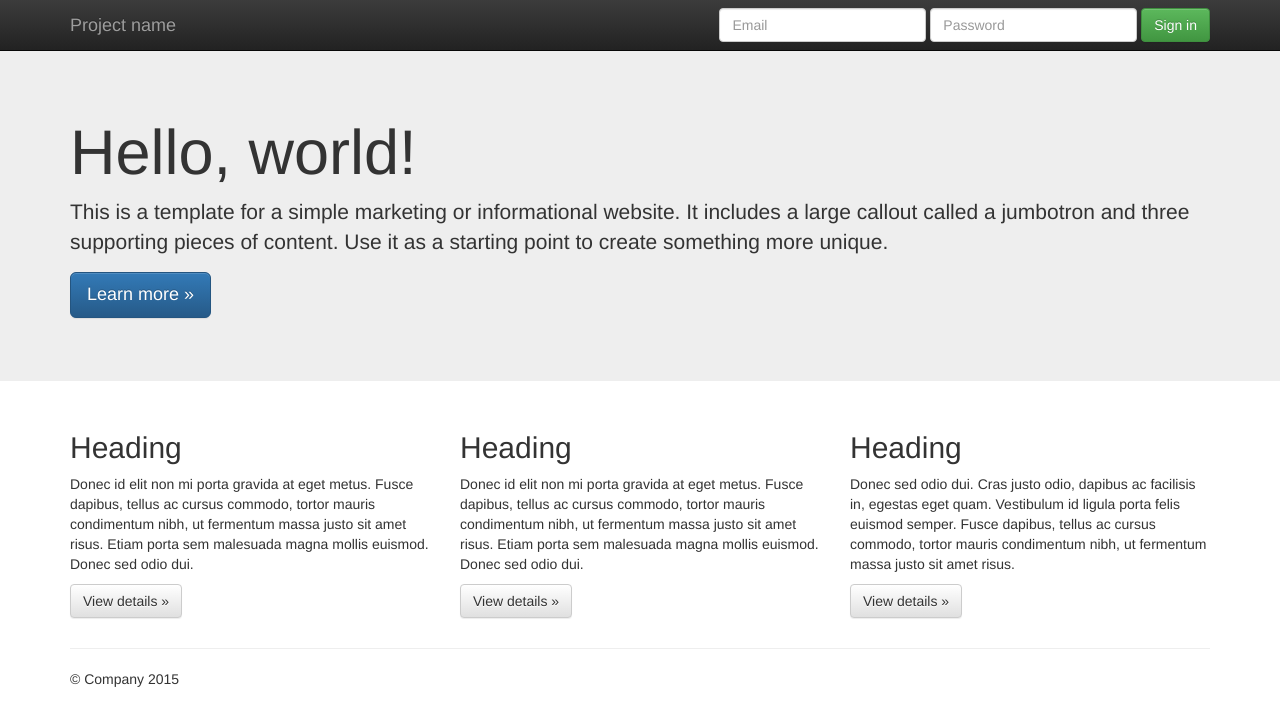
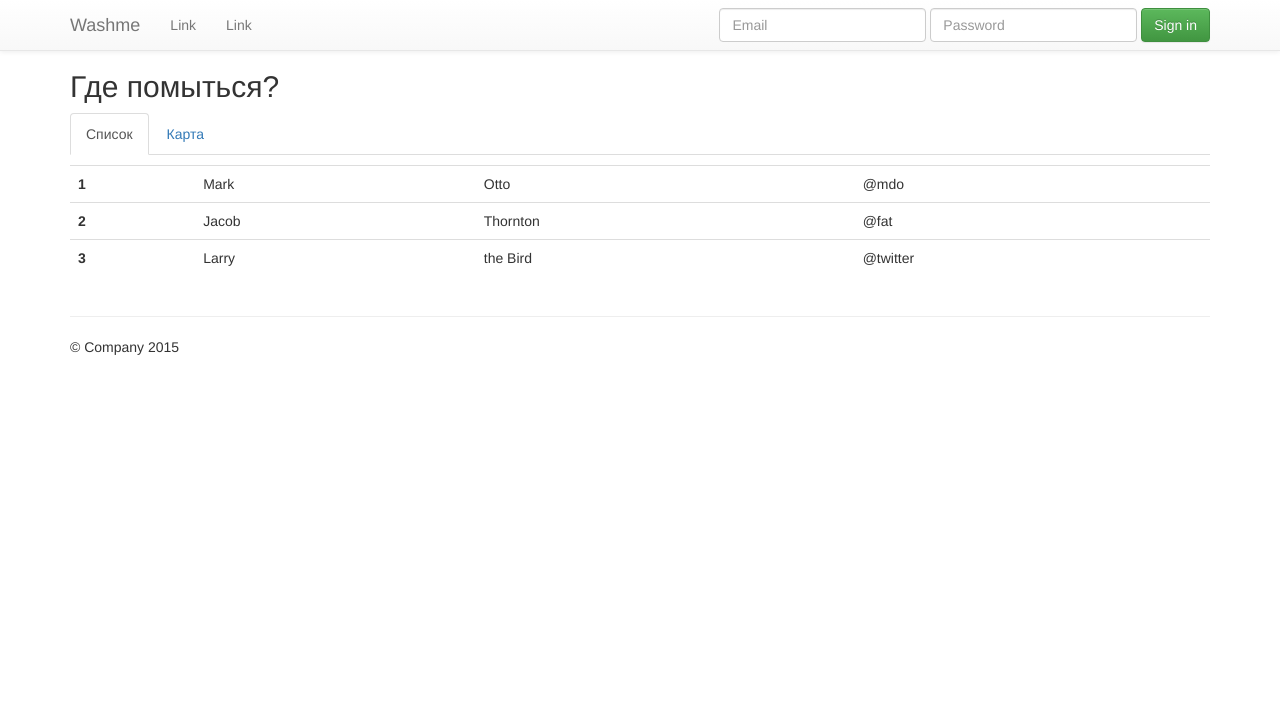
Before and after one commit to dzh21/washmeby, a Django app: page / in a window 1280 px wide. Shown: the top 726 px of the page. Run offline with Django 3.2, Linux system fonts and the light colour scheme; some libraries are stand-ins or nearby versions.

Commit message:
fill index with wash list and map

```diff
--- a/templates/base.html
+++ b/templates/base.html
@@ -26,12 +26,14 @@
         <link rel="stylesheet" href="{% static 'css/main.css' %}">
 
         <script src="{% static 'js/vendor/modernizr-2.8.3-respond-1.4.2.min.js' %}"></script>
+
+        <link rel="stylesheet" href="http://cdn.leafletjs.com/leaflet/v0.7.7/leaflet.css" />
     </head>
     <body>
         <!--[if lt IE 8]>
             <p class="browserupgrade">You are using an <strong>outdated</strong> browser. Please <a href="http://browsehappy.com/">upgrade your browser</a> to improve your experience.</p>
         <![endif]-->
-    <nav class="navbar navbar-inverse navbar-fixed-top" role="navigation">
+    <nav class="navbar navbar-default navbar-fixed-top" role="navigation">
       <div class="container">
         <div class="navbar-header">
           <button type="button" class="navbar-toggle collapsed" data-toggle="collapse" data-target="#navbar" aria-expanded="false" aria-controls="navbar">
@@ -40,9 +42,13 @@
             <span class="icon-bar"></span>
             <span class="icon-bar"></span>
           </button>
-          <a class="navbar-brand" href="#">Project name</a>
+          <a class="navbar-brand" href="#">Washme</a>
         </div>
         <div id="navbar" class="navbar-collapse collapse">
+          <ul class="nav navbar-nav">
+            <li><a href="#">Link</a></li>
+            <li><a href="#">Link</a></li>
+          </ul>
           <form class="navbar-form navbar-right" role="form">
             <div class="form-group">
               <input type="text" placeholder="Email" class="form-control">
@@ -57,6 +63,7 @@
     </nav>
 
     <!-- Main jumbotron for a primary marketing message or call to action -->
+    <!--
     <div class="jumbotron">
       <div class="container">
         <h1>Hello, world!</h1>
@@ -64,24 +71,39 @@
         <p><a class="btn btn-primary btn-lg" href="#" role="button">Learn more &raquo;</a></p>
       </div>
     </div>
-
+    -->
     <div class="container">
       <!-- Example row of columns -->
       <div class="row">
-        <div class="col-md-4">
-          <h2>Heading</h2>
+        <div class="col-md-12">
+          <h2>Где помыться?</h2>
+          <!-- Nav tabs -->
+          <ul class="nav nav-tabs" role="tablist">
+            <li class="active"><a href="#list" role="tab" data-toggle="tab">Список</a></li>
+            <li><a href="#map" role="tab" data-toggle="tab">Карта</a></li>
+          </ul>
+
+          <!-- Tab panes -->
+          <div class="tab-content">
+            <div class="tab-pane active" id="list">
+              <p>
+              <table class="table">
+                 <tbody> <tr> <th scope="row">1</th> <td>Mark</td> <td>Otto</td> <td>@mdo</td> </tr> <tr> <th scope="row">2</th> <td>Jacob</td> <td>Thornton</td> <td>@fat</td> </tr> <tr> <th scope="row">3</th> <td>Larry</td> <td>the Bird</td> <td>@twitter</td> </tr> </tbody>
+              </table>
+              </p>
+            </div>
+            <div class="tab-pane" id="map">
+              <p>
+                <div id="mapid" style="width: 600px; height: 400px"></div>
+              </p>
+            </div>
+          </div>
+
+          <!--
           <p>Donec id elit non mi porta gravida at eget metus. Fusce dapibus, tellus ac cursus commodo, tortor mauris condimentum nibh, ut fermentum massa justo sit amet risus. Etiam porta sem malesuada magna mollis euismod. Donec sed odio dui. </p>
           <p><a class="btn btn-default" href="#" role="button">View details &raquo;</a></p>
-        </div>
-        <div class="col-md-4">
-          <h2>Heading</h2>
-          <p>Donec id elit non mi porta gravida at eget metus. Fusce dapibus, tellus ac cursus commodo, tortor mauris condimentum nibh, ut fermentum massa justo sit amet risus. Etiam porta sem malesuada magna mollis euismod. Donec sed odio dui. </p>
-          <p><a class="btn btn-default" href="#" role="button">View details &raquo;</a></p>
-       </div>
-        <div class="col-md-4">
-          <h2>Heading</h2>
-          <p>Donec sed odio dui. Cras justo odio, dapibus ac facilisis in, egestas eget quam. Vestibulum id ligula porta felis euismod semper. Fusce dapibus, tellus ac cursus commodo, tortor mauris condimentum nibh, ut fermentum massa justo sit amet risus.</p>
-          <p><a class="btn btn-default" href="#" role="button">View details &raquo;</a></p>
+          -->
+
         </div>
       </div>
 
@@ -106,5 +128,76 @@
             r.parentNode.insertBefore(e,r)}(window,document,'script','ga'));
             ga('create','UA-XXXXX-X','auto');ga('send','pageview');
         </script>
+
+        <script src="http://cdn.leafletjs.com/leaflet/v0.7.7/leaflet.js"></script>
+        <script>
+
+                var mymap = L.map('mapid').setView([53.9024, 27.5517], 11);
+
+                L.tileLayer('http://{s}.tile.openstreetmap.org/{z}/{x}/{y}.png', {
+                    maxZoom: 18,
+                    attribution: 'Map data &copy; <a href="http://openstreetmap.org">OpenStreetMap</a> contributors, ' +
+                        '<a href="http://creativecommons.org/licenses/by-sa/2.0/">CC-BY-SA</a>'
+                }).addTo(mymap);
+
+
+                var geojsonFeatureCollection = {
+                    "type": "FeatureCollection",
+                    "features": [
+                        {
+                            "type": "Feature",
+                            "properties": {
+                                "name": "Мойка А-100",
+                                "popupContent": "Акции, скидки, время работы!"
+                            },
+                            "geometry": {
+                                "type": "Point",
+                                "coordinates": [27.615744, 53.832542]
+                            }
+                        },
+                        {
+                            "type": "Feature",
+                            "properties": {
+                                "name": "Мойка Беларуснефть",
+                                "popupContent": "Акции, скидки, время работы"
+                            },
+                            "geometry": {
+                                "type": "Point",
+                                "coordinates": [27.661102, 53.838075]
+                            }
+                        }
+                    ]
+                };
+
+                function onEachFeature(feature, layer) {
+                    // does this feature have a property named popupContent?
+                    if (feature.properties && feature.properties.popupContent) {
+                        layer.bindPopup(feature.properties.name + '<br>' + feature.properties.popupContent);
+                    }
+                }
+
+                L.geoJson(geojsonFeatureCollection, {
+                    pointToLayer: function (feature, latlng) {
+                        return L.marker(latlng);
+                    },
+                    onEachFeature: onEachFeature
+                }).addTo(mymap);
+        /*
+                L.marker([53.9024, 27.5517]).addTo(mymap)
+                    .bindPopup("<b>Hello world!</b><br />I am a popup.").openPopup();
+
+                var popup = L.popup();
+
+                function onMapClick(e) {
+                    popup
+                        .setLatLng(e.latlng)
+                        .setContent("You clicked the map at " + e.latlng.toString())
+                        .openOn(mymap);
+                }
+
+                mymap.on('click', onMapClick);
+        */
+        </script>
+
     </body>
 </html>
```
